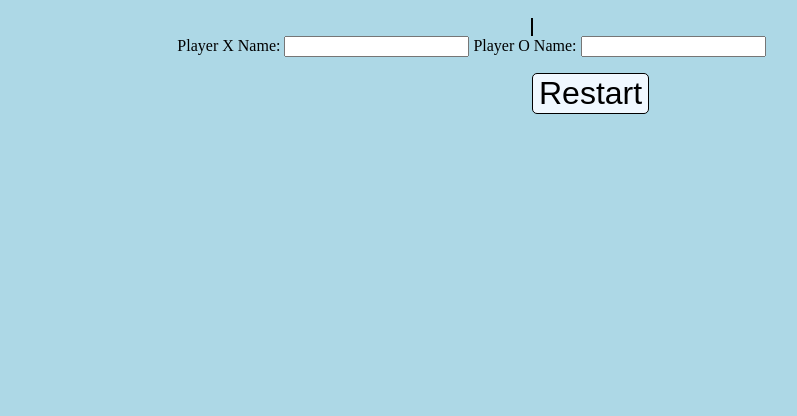
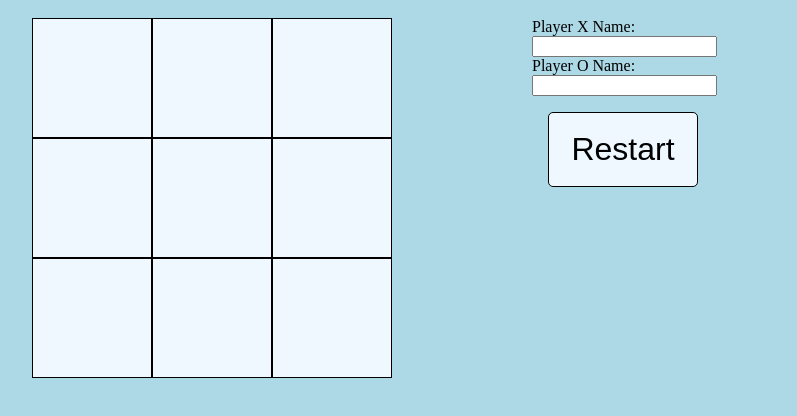
Before and after one commit to adnanmulalic/tictactoe, a plain HTML site: page index.html in a window 1280 px wide. Shown: the part 42-458 px from the top of the page, without its empty margins (108-905 px from the left). Drawn offline with Linux system fonts and the light colour scheme.

Commit message:
changed container display to grid

```diff
--- a/style.css
+++ b/style.css
@@ -11,7 +11,7 @@ h1 {
     border-bottom: 2px solid black;
 }
 
-#Board {
+#board {
     display: grid;
     grid-template-columns: repeat(3, 120px);
     grid-template-rows: repeat(3, 120px);
@@ -29,17 +29,26 @@ h1 {
 
 #restartButton {
     background-color: aliceblue;
-    margin: 1rem 50%;
+    margin: 1rem;
     border-radius: 5px;
     border: 1px solid black;
     font-size: 2rem;
+    height: 75px;
+    width: 150px;
 }
 
 #restartButton:active {
     background-color: rgb(114, 158, 173)
 }
 #container {
+    display: grid;
+    grid-template-columns: 1fr 1fr;
+    grid-template-rows: 1fr;
+}
+
+.players {
+    grid-column: 2 / 3;
     display: flex;
     flex-direction: column;
-    align-items: center;
+    align-items: flex-start;
 }
```
